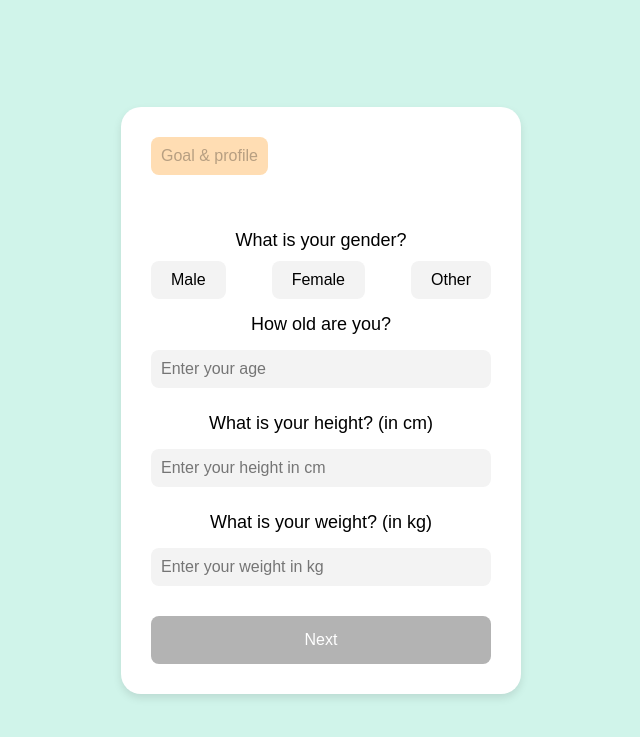
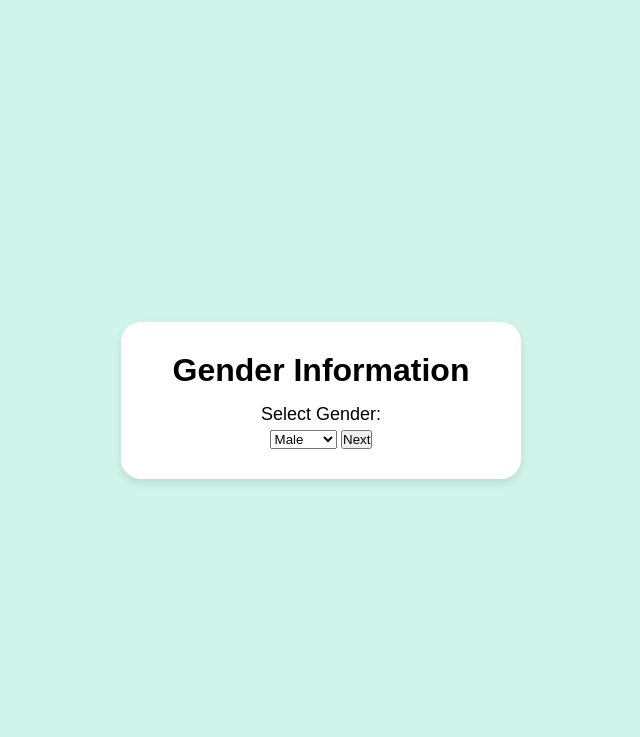
Before and after one commit to ShobhitWahane/MajorProject, a Flask app: page /gender in a window 1280 px wide. Shown: the top 737 px of the page, without its empty margins (319-959 px from the left). Run offline with Flask 3, Linux system fonts and the light colour scheme.

Commit message:
Update gender.html

```diff
--- a/templates/gender.html
+++ b/templates/gender.html
@@ -1,57 +1,23 @@
-<!-- Gender and Profile Page (gender.html) -->
 <!DOCTYPE html>
 <html lang="en">
 <head>
     <meta charset="UTF-8">
     <meta name="viewport" content="width=device-width, initial-scale=1.0">
-    <title>Goal & Profile</title>
+    <title>Gender Information</title>
     <link rel="stylesheet" href="{{ url_for('static', filename='style.css') }}">
 </head>
 <body>
     <div class="container">
-        <div class="header">
-            <button class="tab" disabled>Goal & profile</button>
-        </div>
-        <form class="profile-form">
-            <!-- Gender selection -->
-            <label for="gender">What is your gender?</label>
-            <div class="gender-options">
-                <button type="button" class="gender-btn" id="maleBtn">Male</button>
-                <button type="button" class="gender-btn" id="femaleBtn">Female</button>
-                <button type="button" class="gender-btn" id="otherBtn">Other</button>
-            </div>
-
-            <!-- Age input -->
-            <label for="age">How old are you?</label>
-            <input type="number" id="age" placeholder="Enter your age" required>
-
-            <!-- Height input -->
-            <label for="height">What is your height? (in cm)</label>
-            <input type="number" id="height" placeholder="Enter your height in cm" required>
-
-            <!-- Weight input -->
-            <label for="weight">What is your weight? (in kg)</label>
-            <input type="number" id="weight" placeholder="Enter your weight in kg" required>
-
-            <!-- Submit button -->
-            <button type="submit" class="next-btn">Next</button>
+        <h1>Gender Information</h1>
+        <form action="{{ url_for('health') }}" method="GET">
+            <label for="gender">Select Gender:</label>
+            <select id="gender" name="gender" required>
+                <option value="male">Male</option>
+                <option value="female">Female</option>
+                <option value="other">Other</option>
+            </select>
+            <button type="submit">Next</button>
         </form>
     </div>
-
-    <script>
-        const genderButtons = document.querySelectorAll('.gender-btn');
-        genderButtons.forEach(btn => {
-            btn.addEventListener('click', function() {
-                genderButtons.forEach(b => b.classList.remove('selected'));
-                btn.classList.add('selected');
-            });
-        });
-
-        document.querySelector('.profile-form').addEventListener('submit', function(event) {
-            event.preventDefault();
-            // Redirect to the health issues page
-            window.location.href = "{{ url_for('health') }}";  // Correct Flask route for health.html
-        });
-    </script>
 </body>
 </html>
```
